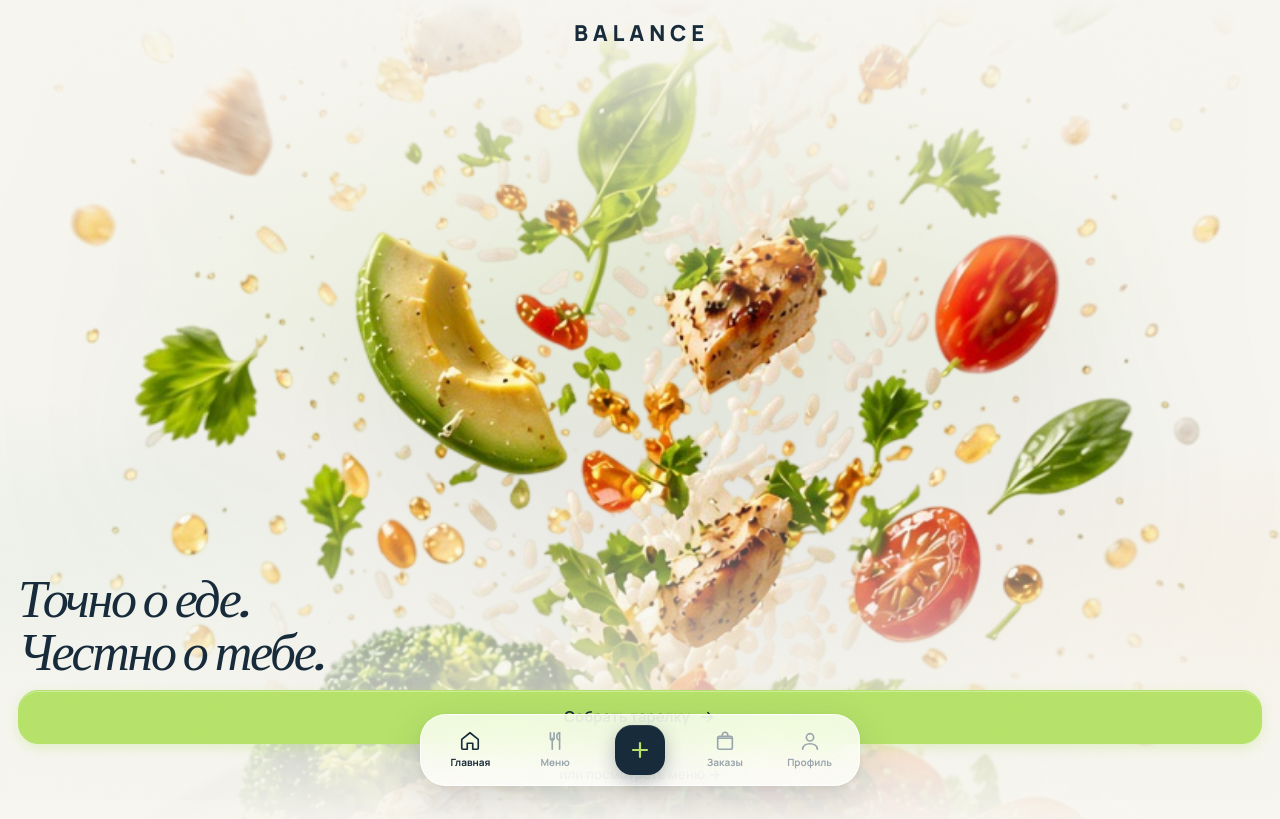
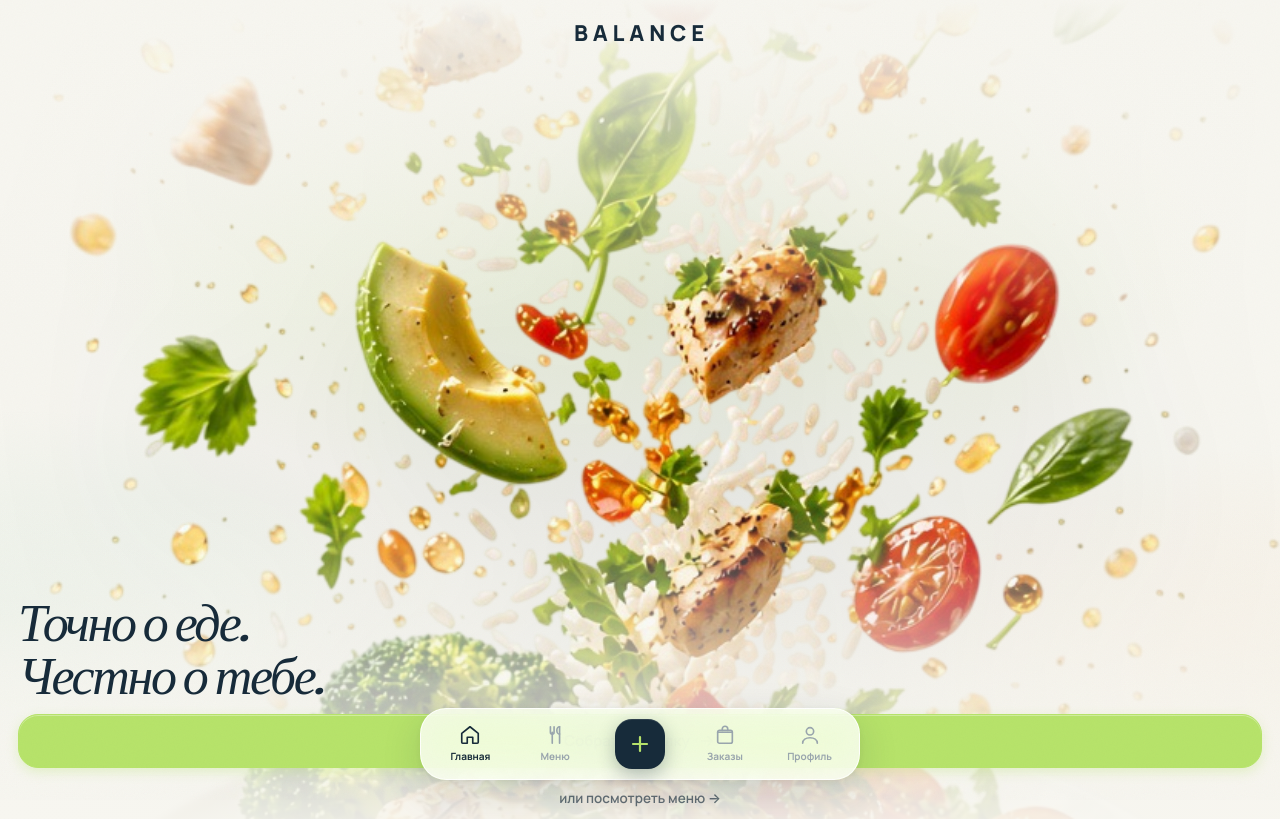
Before and after one commit to www-Profile/BALANCE, a plain HTML site: page index.html in a window 1280 px wide. Shown: the top 819 px of the page. Drawn offline with Linux system fonts and the light colour scheme.

Commit message:
Add files via upload

```diff
--- a/StylesMobile.css
+++ b/StylesMobile.css
@@ -370,7 +370,7 @@ img { display: block; max-width: 100%; }
   padding: 22px var(--pad) 40px;
   overflow: hidden;
   isolation: isolate;
-  min-height: 104svh;
+  min-height: 107svh;
   display: flex;
   flex-direction: column;
 }
@@ -2003,7 +2003,7 @@ img { display: block; max-width: 100%; }
   position: fixed;
   left: 50%;
   transform: translateX(-50%);
-  bottom: calc(14px + env(safe-area-inset-bottom));
+  bottom: 20px;
   z-index: 100;
   display: grid;
   grid-template-columns: repeat(5, 1fr);
```
